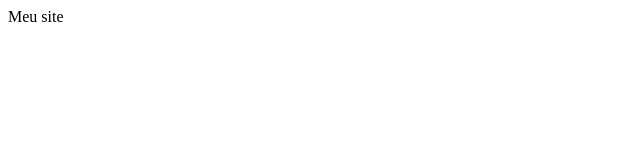
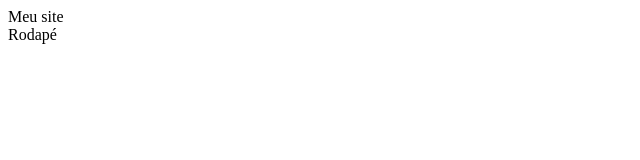
Before and after one commit to luishmcmoreno/gitflow-test, a plain HTML site: page index.html in a window 1280 px wide. Shown: the full height of the page, 0-640 px from the left. Drawn offline with Linux system fonts and the light colour scheme.

Commit message:
finalizacao do rodape

```diff
--- a/index.html
+++ b/index.html
@@ -8,6 +8,6 @@
 </head>
 <body>
     Meu site
-    <footer></footer>
+    <footer>Rodapé</footer>
 </body>
 </html>
```
